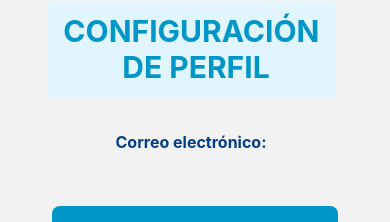
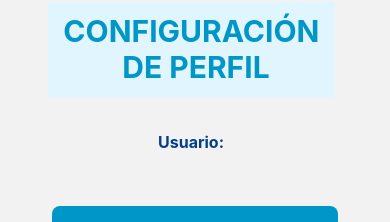
Before and after one commit to ismaelblanquez/Temprium, a React Native app: screen /ProfileConfig in a window 390 px wide. Shown: the part 76-298 px from the top of the page. Built offline with nearby package versions, Linux system fonts and the light colour scheme; what expo-notifications, expo-sqlite, react-native-calendars would draw is missing.

Commit message:
Update ProfileConfig

```diff
--- a/src/screens/ProfileConfig.js
+++ b/src/screens/ProfileConfig.js
@@ -36,7 +36,7 @@ function ProfileConfig({ navigation }) {
             </View>
             <View style={styles.contenido}>
                 <View style={styles.row}>
-                    <Text style={styles.label}>Correo electrónico:</Text>
+                    <Text style={styles.label}>Usuario:</Text>
                 </View>
                 <View style={styles.row}>
                     <Text style={styles.texto}>{email}</Text>
```
